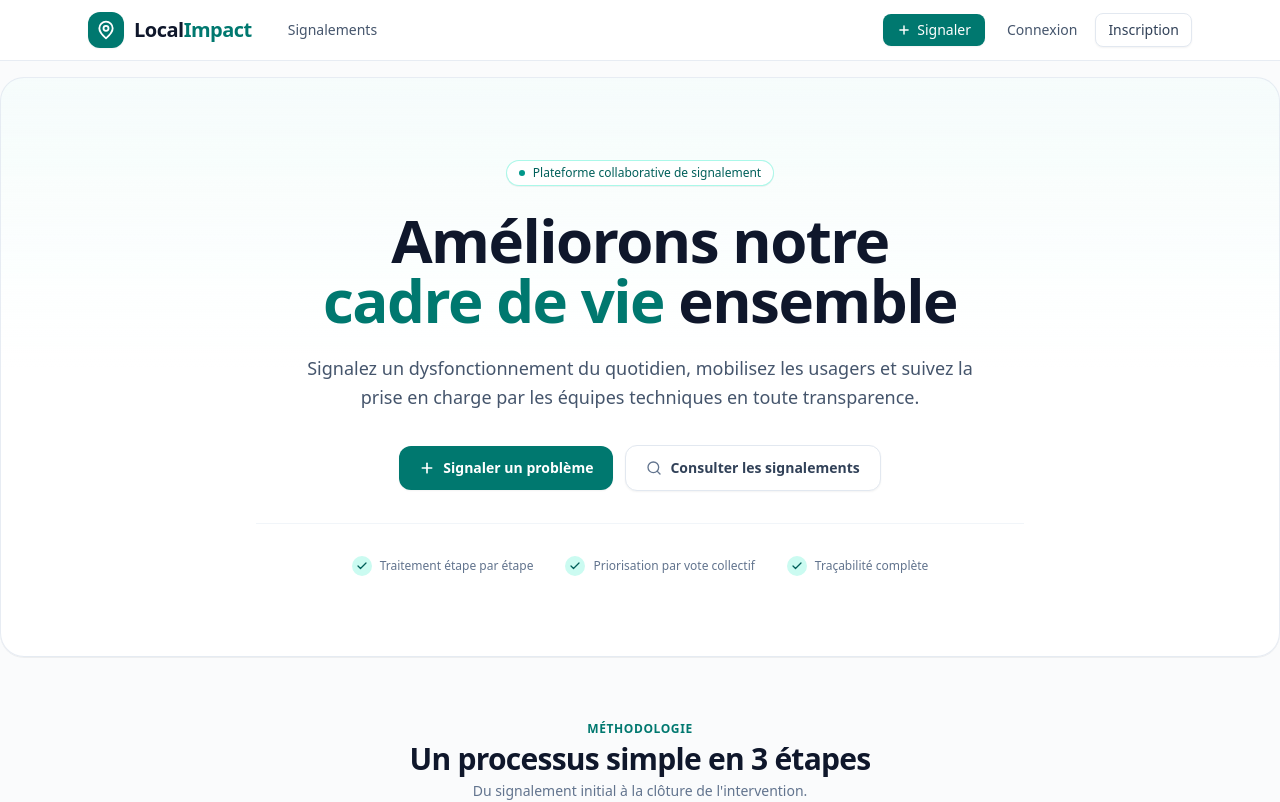
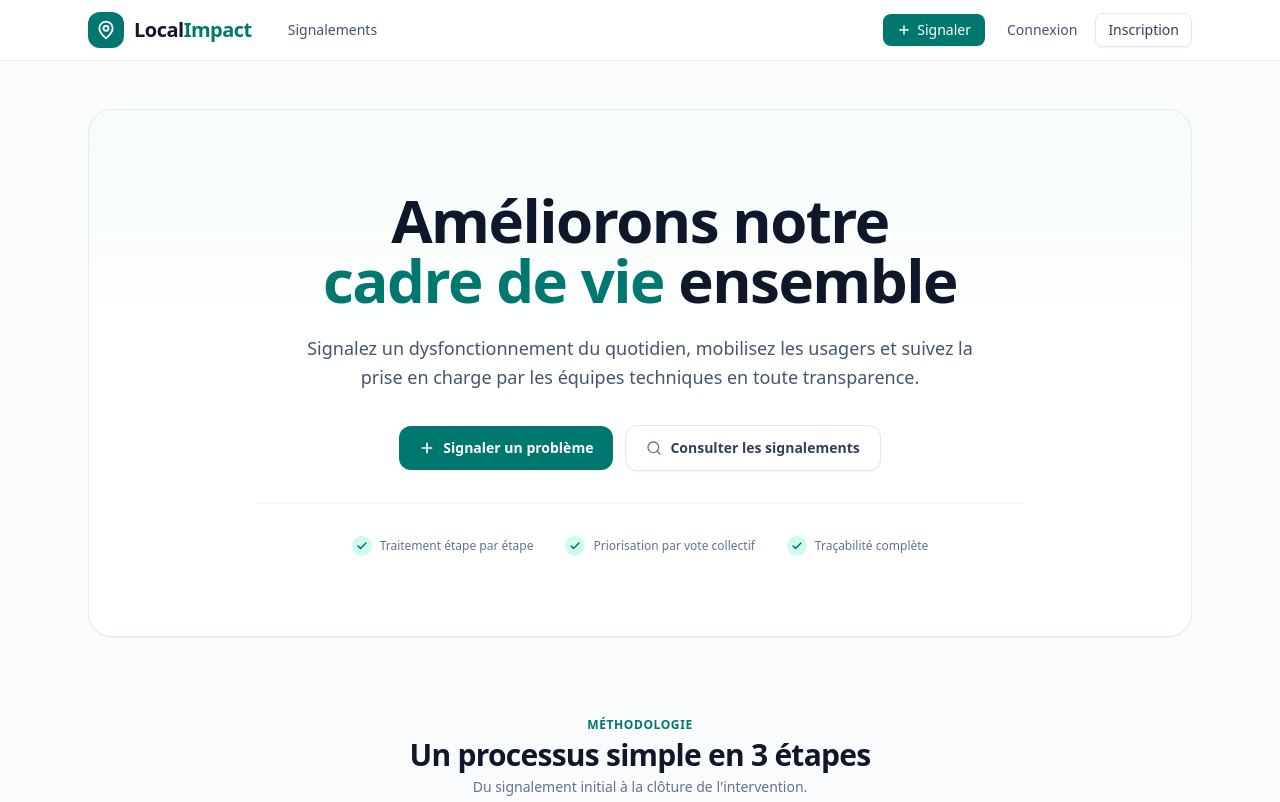
Before and after one commit to yassin0711/Next, a Next.js app: page / in a window 1280 px wide. Shown: the top 802 px of the page. Built offline with nearby package versions, Linux system fonts and the light colour scheme; no server answers.

Commit message:
style: supprimer la pilule et ajouter les marges gauche/droite harmonisées sur l'accueil

```diff
--- a/src/app/page.tsx
+++ b/src/app/page.tsx
@@ -33,15 +33,10 @@ const STEPS = [
 
 export default function Home() {
   return (
-    <div className="space-y-16 py-4">
-      {/* Hero Section Épurée et Moderne (Light, Pro, Sans artifice) */}
-      <section className="relative rounded-3xl border border-slate-200/80 bg-gradient-to-b from-teal-50/50 via-white to-white px-6 py-16 text-center sm:px-12 sm:py-20 shadow-2xs">
+    <div className="mx-auto max-w-6xl px-4 py-8 sm:px-6 sm:py-12 space-y-20">
+      {/* Hero Section Épurée et Moderne */}
+      <section className="relative rounded-3xl border border-slate-200/80 bg-gradient-to-b from-teal-50/40 via-white to-white px-6 py-16 text-center sm:px-12 sm:py-20 shadow-2xs">
         <div className="mx-auto max-w-3xl space-y-6">
-          <div className="inline-flex items-center gap-2 rounded-full border border-teal-200/80 bg-white px-3 py-1 text-xs font-medium text-teal-800 shadow-2xs">
-            <span className="h-1.5 w-1.5 rounded-full bg-teal-600" />
-            <span>Plateforme collaborative de signalement</span>
-          </div>
-
           <h1 className="text-4xl font-extrabold tracking-tight text-slate-900 sm:text-5xl lg:text-6xl">
             Améliorons notre <br className="hidden sm:inline" />
             <span className="text-teal-700">cadre de vie</span> ensemble
```
